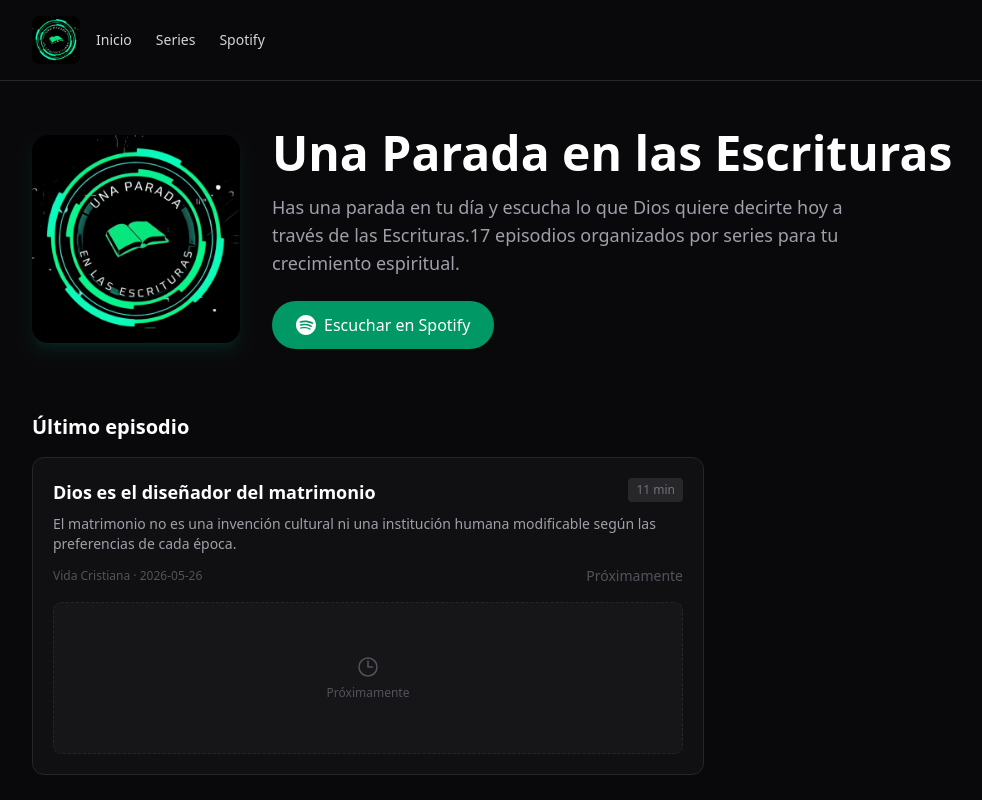
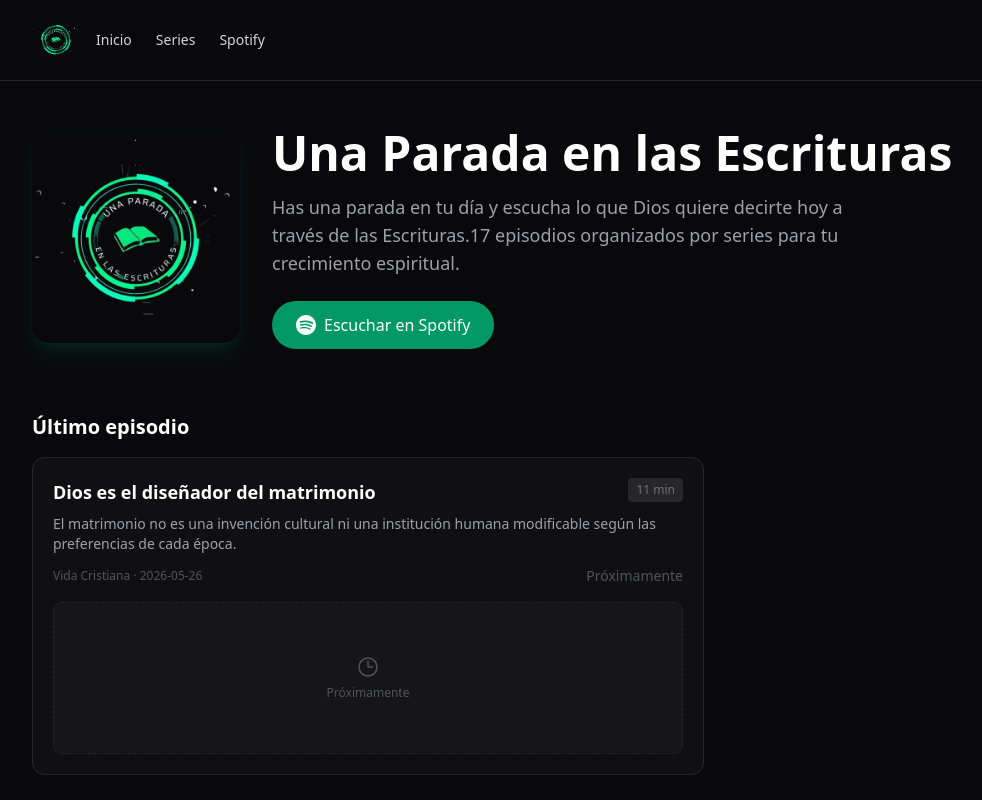
Before and after one commit to castrosergio1008/UnaParadaEnLasEscrituras, a Next.js app: page / in a window 1280 px wide. Shown: the top 800 px of the page, without its empty margins (48-1030 px from the left). Built offline with nearby package versions, Linux system fonts and the light colour scheme.

Commit message:
Add cache-busting param v=2 to all logo references

```diff
--- a/src/app/layout.tsx
+++ b/src/app/layout.tsx
@@ -21,7 +21,7 @@
   openGraph: {
     title: "Una Parada en las Escrituras",
     description: "Has una parada en tu día y escucha lo que Dios quiere decirte hoy a través de las Escrituras.",
-    images: ["/logo.png"],
+    images: ["/logo.png?v=2"],
   },
   appleWebApp: {
     capable: true,
@@ -29,7 +29,7 @@
     statusBarStyle: "black-translucent",
   },
   icons: {
-    apple: "/logo.png",
+    apple: "/logo.png?v=2",
   },
 }
 
@@ -44,7 +44,7 @@
         <header className="border-b border-zinc-800">
           <div className="max-w-6xl mx-auto px-4 py-4 flex items-center gap-4">
             <Link href="/" className="shrink-0">
-              <img src="/logo.png" alt="Una Parada en las Escrituras" className="w-12 h-12 rounded-lg object-cover" />
+              <img src="/logo.png?v=2" alt="Una Parada en las Escrituras" className="w-12 h-12 rounded-lg object-cover" />
             </Link>
             <nav className="flex items-center gap-6 text-sm font-medium">
               <AuthNav />
--- a/src/app/manifest.ts
+++ b/src/app/manifest.ts
@@ -14,25 +14,25 @@
     categories: ["education", "religion"],
     icons: [
       {
-        src: "/logo.png",
+        src: "/logo.png?v=2",
         sizes: "192x192",
         type: "image/png",
         purpose: "any",
       },
       {
-        src: "/logo.png",
+        src: "/logo.png?v=2",
         sizes: "192x192",
         type: "image/png",
         purpose: "maskable",
       },
       {
-        src: "/logo.png",
+        src: "/logo.png?v=2",
         sizes: "512x512",
         type: "image/png",
         purpose: "any",
       },
       {
-        src: "/logo.png",
+        src: "/logo.png?v=2",
         sizes: "512x512",
         type: "image/png",
         purpose: "maskable",
--- a/src/app/page.tsx
+++ b/src/app/page.tsx
@@ -16,7 +16,7 @@
   return (
     <div className="max-w-6xl mx-auto px-4 py-12">
       <section className="flex flex-col md:flex-row items-center gap-8 mb-16">
-        <img src="/logo.png" alt="Una Parada en las Escrituras" className="w-40 h-40 md:w-52 md:h-52 rounded-2xl shadow-lg shadow-emerald-900/30" />
+        <img src="/logo.png?v=2" alt="Una Parada en las Escrituras" className="w-40 h-40 md:w-52 md:h-52 rounded-2xl shadow-lg shadow-emerald-900/30" />
         <div>
           <h1 className="text-3xl md:text-5xl font-bold text-white mb-4">
             Una Parada en las Escrituras
```
Also changed, not shown: logo.png, public/logo.png.
